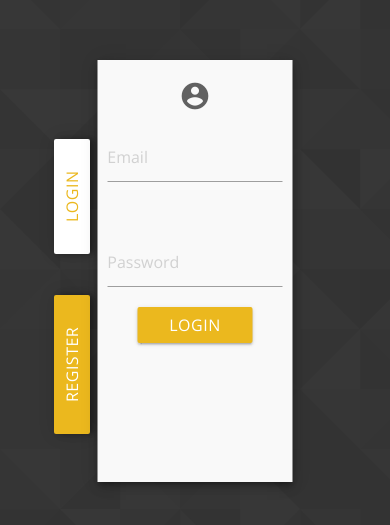
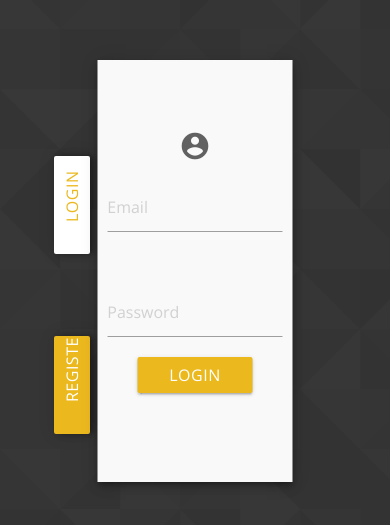
Before and after one commit to schefschef/ClientProject5A, an Angular app: page / in a window 390 px wide. Shown: the part 151-676 px from the top of the page. Built offline with nearby package versions, Linux system fonts and the light colour scheme.

Commit message:
login view more responsive for middle sreen (I work on a small screen )

```diff
--- a/src/app/app.component.html
+++ b/src/app/app.component.html
@@ -6,11 +6,11 @@
     <div class="register rotate-90deg">
       <a class="waves-effect waves-light btn z-depth-3 hoverable " style="background-color: #ebb81e"  (click)="onSelect(choice)">Register</a>
     </div>
-    <div class="login-container z-depth-3 center-align">
+    <div class="login-container z-depth-3 center-align valign-wrapper">
 
-     <i style="margin-top:20px" class="grey-text text-darken-2 small material-icons">account_circle</i>
+
       <div class="container"  >
-
+      <i style="" class="grey-text text-darken-2 small material-icons">account_circle</i>
         <div class="row">
           <div class="input-field col s12">
             <input id="email" type="email" class="validate" placeholder="Email">
--- a/src/styles.css
+++ b/src/styles.css
@@ -32,10 +32,18 @@ h2{
             transform: rotate(-90deg);
 }
 .register{
+	width:100%;
  	margin-top: 17vh;
  	margin-left:7vw;
 }
+	.register a{
+		width:10%;
+	}
 .login{
+	width:100%;
  	margin-top: 48vh;
  	margin-left:7vw;
 }
+.login a{
+		width:10%;
+	}
```
